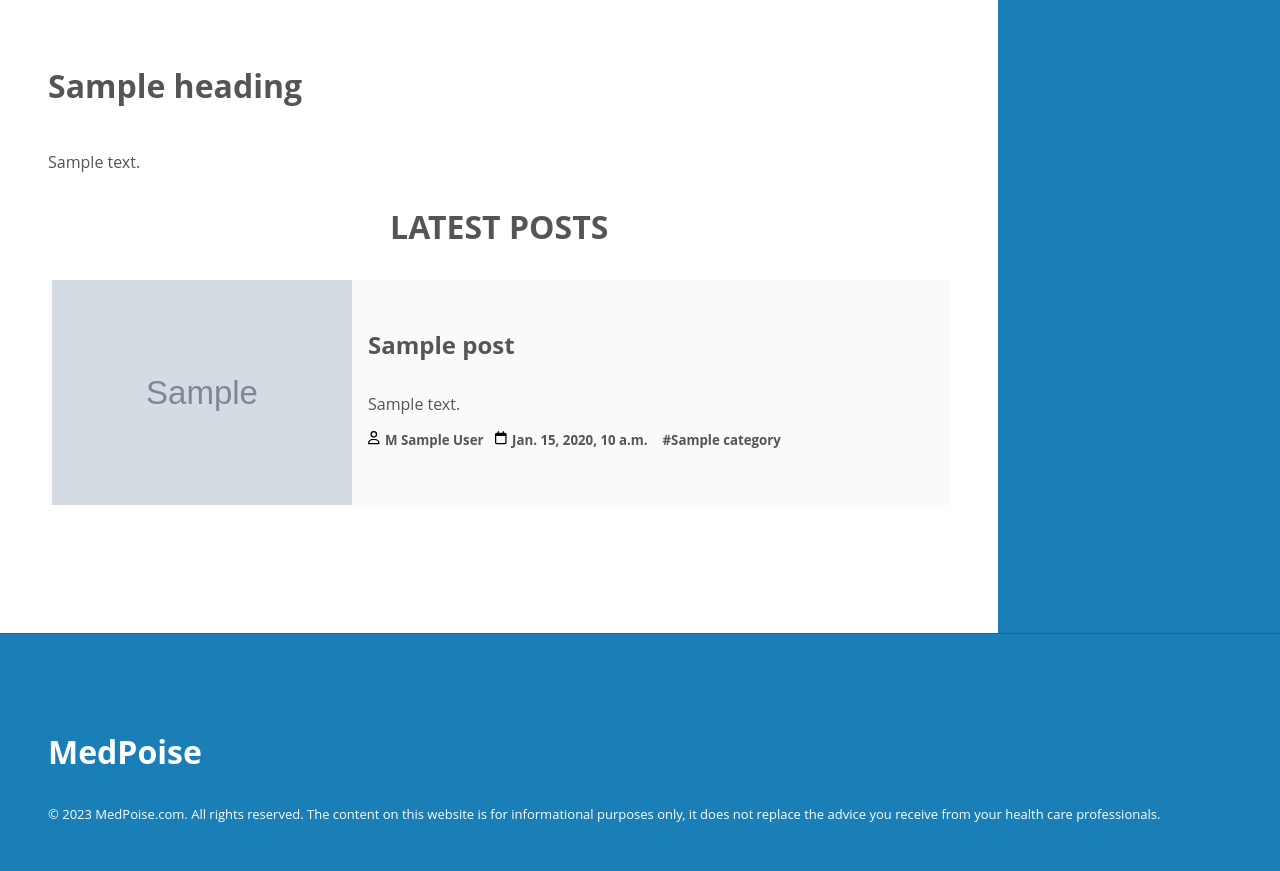
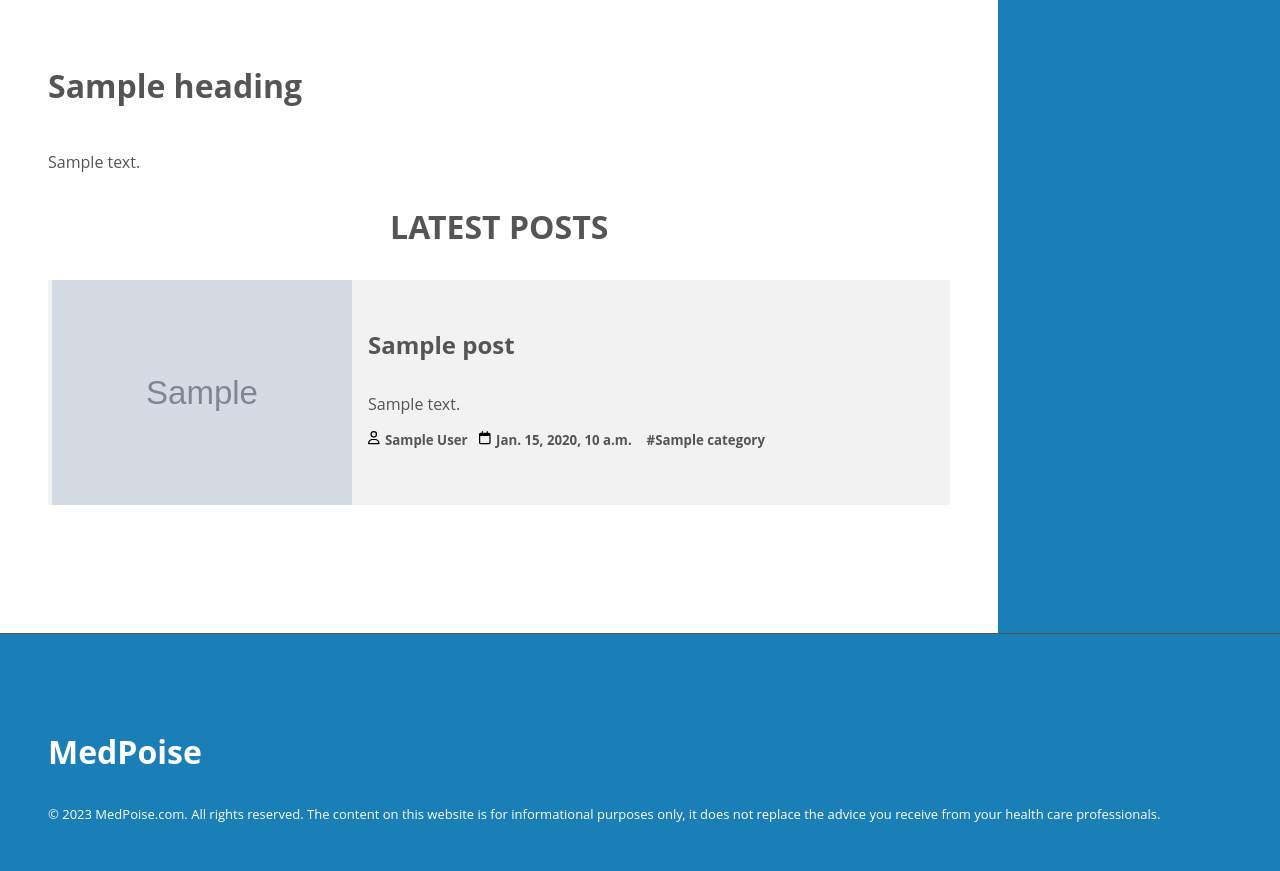
Before and after one commit to M-Jawad-Ch/Zaidi, a Django app: template blog/templates/index.html in a window 1280 px wide. Shown: the part 476-1347 px from the top of the page. Run offline with Django 4.2, Linux system fonts and the light colour scheme; the template is opened without the code that fills it: most values are stand-ins (such as "Sample title", 1, 10 or a date in 2020); grey boxes marked "Sample" are stand-in pictures.

Commit message:
Minor changes

```diff
--- a/blog/static/index.css
+++ b/blog/static/index.css
@@ -118,7 +118,7 @@
 }
 
 .odd {
-    background-color: rgba(0, 0, 0, 0.02);
+    background-color: rgba(0, 0, 0, 0.05);
 }
 
 
--- a/blog/templates/index.html
+++ b/blog/templates/index.html
@@ -52,7 +52,7 @@
                                         d="M304 128a80 80 0 1 0 -160 0 80 80 0 1 0 160 0zM96 128a128 128 0 1 1 256 0A128 128 0 1 1 96 128zM49.3 464H398.7c-8.9-63.3-63.3-112-129-112H178.3c-65.7 0-120.1 48.7-129 112zM0 482.3C0 383.8 79.8 304 178.3 304h91.4C368.2 304 448 383.8 448 482.3c0 16.4-13.3 29.7-29.7 29.7H29.7C13.3 512 0 498.7 0 482.3z" />
                                 </svg>
                                 <span class="author">
-                                    M {{ post.author }}
+                                    {{ post.author }}
                                 </span>
 
                                 <svg xmlns="http://www.w3.org/2000/svg" height="1em"
```
